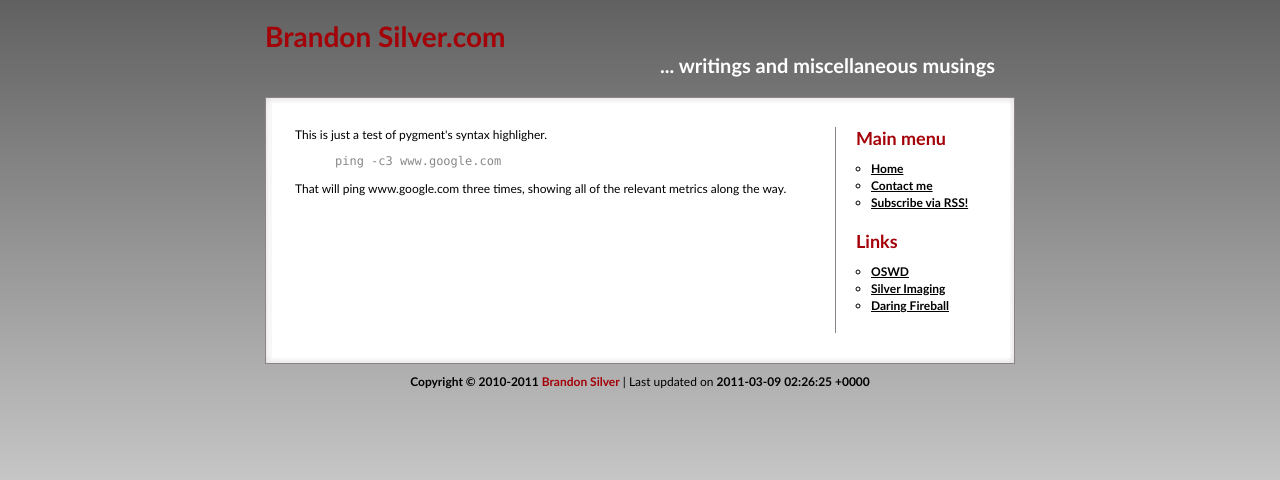
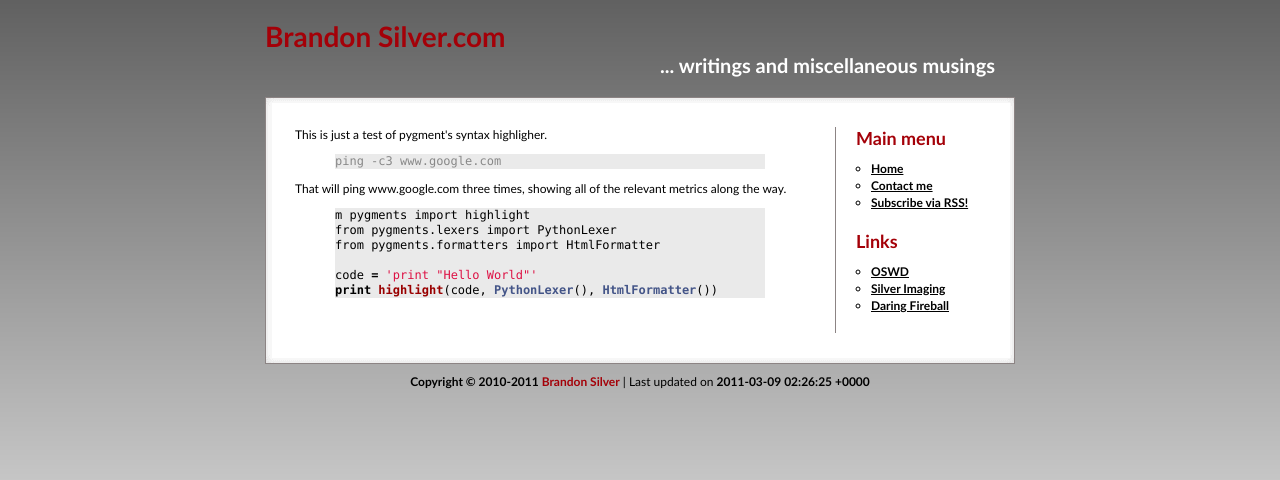
Before and after one commit to brandonsilver/jekyll-blog, a Jekyll site: the page built from syntax.html, in a window 1280 px wide. Shown: the top 480 px of the page. Built offline with Jekyll 4.4.1, drawn with Linux system fonts in a browser that asks for light colours; Markdown is read by kramdown in place of the engine named in the settings.

Commit message:
change background of pygment CSS

```diff
--- a/css/syntax.css
+++ b/css/syntax.css
@@ -1,4 +1,4 @@
-.highlight  { background: #ffffff; }
+.highlight  { background: #eaeaea; }
 .highlight .c { color: #999988; font-style: italic } /* Comment */
 .highlight .err { color: #a61717; background-color: #e3d2d2 } /* Error */
 .highlight .k { font-weight: bold } /* Keyword */
--- a/syntax.html
+++ b/syntax.html
@@ -10,3 +10,12 @@ ping -c3 www.google.com
 {% endhighlight %}
 
 That will ping www.google.com three times, showing all of the relevant metrics along the way.
+
+{% highlight python %}
+m pygments import highlight
+from pygments.lexers import PythonLexer
+from pygments.formatters import HtmlFormatter
+
+code = 'print "Hello World"'
+print highlight(code, PythonLexer(), HtmlFormatter())
+{% endhighlight %}
```
Also changed, not shown: 8 other files.
